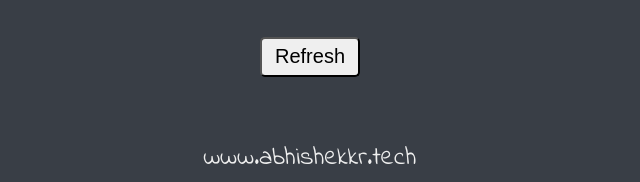
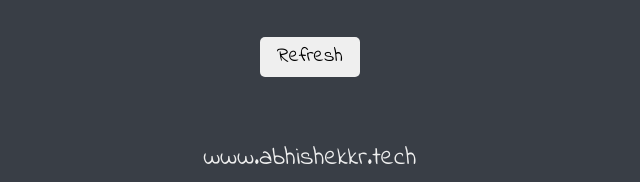
Before and after one commit to abhishekk7r/dice-game, a plain HTML site: page index.html in a window 1280 px wide. Shown: the part 703-885 px from the top of the page, 330-970 px from the left. Drawn offline with Linux system fonts and the light colour scheme.

Commit message:
Updated CSS

```diff
--- a/main.js
+++ b/main.js
@@ -34,6 +34,7 @@ refBtn.addEventListener("click", () => {
   location.reload();
 });
 
+
 // var randomNumber1 = Math.floor(Math.random() * 6) + 1; //1-6
 
 // var randomDiceImage = "dice" + randomNumber1 + ".png"; //dice1.png - dice6.png
--- a/styles.css
+++ b/styles.css
@@ -47,7 +47,18 @@ a {
 
 .btn button {
   width: 100px;
+  font-family: "Indie Flower", cursive;
+  font-weight: 550;
   height: 40px;
   border-radius: 5px;
   font-size: 20px;
+  cursor: pointer;
+  outline: none;
+  border: none;
 }
+
+button:hover {
+  transition: 0.5s;
+  background-color: #4ecca3;
+
+}
```
